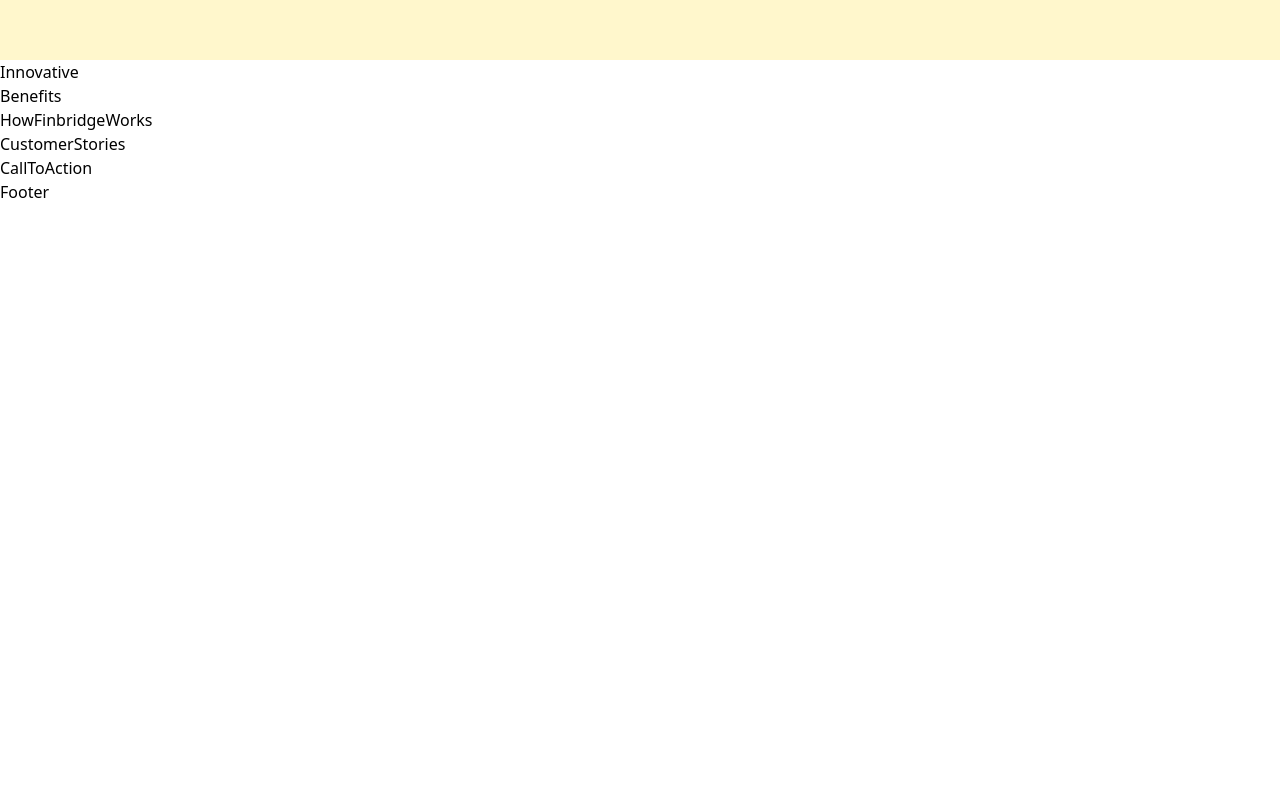
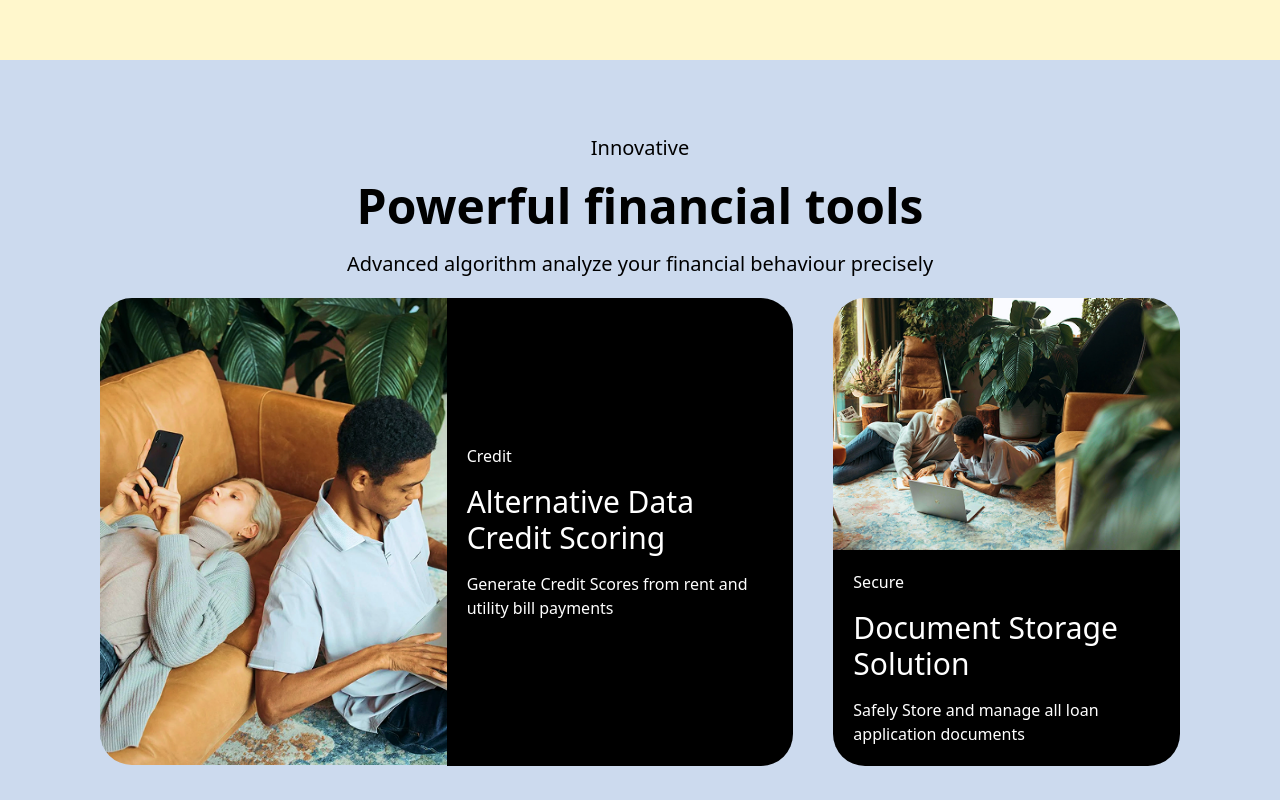
Before and after one commit to Rishubegin/finbridge-client, a React (Vite) app: page / in a window 1280 px wide. Shown: the part 740-1540 px from the top of the page. Before the commit the page ends 944 px from the top, so only its background shows below. Built offline with nearby package versions, Linux system fonts and the light colour scheme.

Commit message:
created innovative section

```diff
--- a/src/landingPage/Innovative.jsx
+++ b/src/landingPage/Innovative.jsx
@@ -1,5 +1,68 @@
+const Card1 = () => {
+  return (
+    <div className="flex flex-col xl:flex-row w-2/5 xl:w-2/3 m-5">
+      <div className="w-full xl:w-1/2">
+        <img
+          src="innovative_image_2.png"
+          className="rounded-t-4xl xl:rounded-l-4xl xl:rounded-tr-none  w-full"
+          alt=""
+        />
+      </div>
+      <div className="bg-black w-full xl:w-1/2 text-white rounded-b-4xl xl:rounded-r-4xl xl:rounded-bl-none flex flex-col justify-center p-5">
+        <p className="text-md 2xl:text-xl">Credit</p>
+        <h3 className="text-3xl 2xl:text-4xl py-4">
+          Alternative Data Credit Scoring
+        </h3>
+        <p className="text-md 2xl:text-xl">
+          Generate Credit Scores from rent and utility bill payments
+        </p>
+      </div>
+    </div>
+  );
+};
+const Card2 = () => {
+  return (
+    <div className="w-3/5 xl:w-1/3 m-5 flex flex-col">
+      <div className="w-full">
+        <img
+          className="w-full rounded-t-4xl"
+          src="innovative_image_1.png"
+          alt=""
+        />
+      </div>
+      <div className="flex-1 bg-black h-fit text-white rounded-b-4xl w-full p-5 flex flex-col justify-center">
+        <p className="text-md 2xl:text-xl">Secure</p>
+        <h3 className="text-3xl 2xl:text-4xl py-4">
+          Document Storage Solution
+        </h3>
+        <p className="text-md 2xl:text-xl">
+          Safely Store and manage all loan application documents
+        </p>
+      </div>
+    </div>
+  );
+};
 const Innovative = () => {
-  return <div>Innovative</div>;
+  return (
+    <div className="flex justify-center items-center h-screen bg-[#ccdaee]">
+      <div className="w-7/8">
+        <div className="text-center">
+          <p className="text-xl">Innovative</p>
+          <h2 className="text-5xl font-semibold p-5">
+            Powerful financial tools
+          </h2>
+          <p className="text-xl">
+            Advanced algorithm analyze your financial behaviour precisely
+          </p>
+        </div>
+
+        <div className="flex">
+          <Card1 />
+          <Card2 />
+        </div>
+      </div>
+    </div>
+  );
 };
 
 export default Innovative;
```
Also changed, not shown: public/innovative_image_1.png (added), public/innovative_image_2.png (added).
